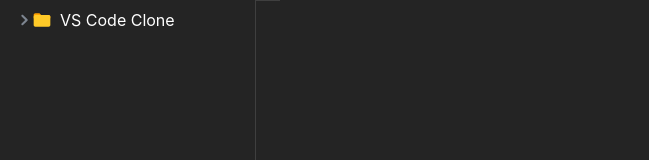
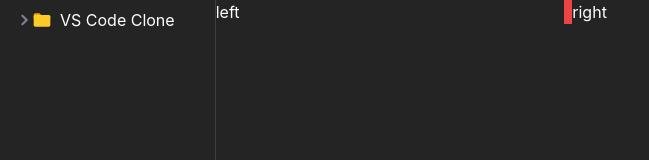
Before and after one commit to HassanAbdelhamed22/visual-studio-clone, a React (Vite) app: page / in a window 1280 px wide. Shown: the top 160 px of the page, without its empty margins (0-649 px from the left). Built offline with nearby package versions, Linux system fonts and the light colour scheme.

Commit message:
create Resizable Panel Component

```diff
--- a/src/App.tsx
+++ b/src/App.tsx
@@ -1,5 +1,6 @@
 import OpenedFilesBar from "./components/OpenedFilesBar";
 import RecursiveComponent from "./components/RecursiveComponent";
+import ResizablePanel from "./components/ResizablePanel";
 import { fileTree } from "./data/FileTree";
 
 function App() {
@@ -9,7 +10,8 @@
         <div className="w-64 border-r p-2 border-[#ffffff1f]">
           <RecursiveComponent fileTree={fileTree} />
         </div>
-        <OpenedFilesBar />
+        <ResizablePanel />
+        {/* <OpenedFilesBar /> */}
       </div>
     </div>
   );
--- /dev/null
+++ b/src/components/ResizablePanel.tsx
@@ -0,0 +1,21 @@
+import { Panel, PanelGroup, PanelResizeHandle } from "react-resizable-panels";
+
+interface IProps {
+  defaultLayout: number[] | undefined;
+}
+
+const ResizablePanel = ({ defaultLayout = [33, 67] }: IProps) => {
+  const onLayout = (sizes: number[]) => {
+    document.cookie = `react-resizable-panels:layout=${JSON.stringify(sizes)}`;
+  };
+
+  return (
+    <PanelGroup direction="horizontal" onLayout={onLayout}>
+      <Panel defaultSize={defaultLayout[0]}>left</Panel>
+      <PanelResizeHandle className="bg-red-500 w-2" />
+      <Panel defaultSize={defaultLayout[1]}>right</Panel>
+    </PanelGroup>
+  );
+};
+
+export default ResizablePanel;
```
